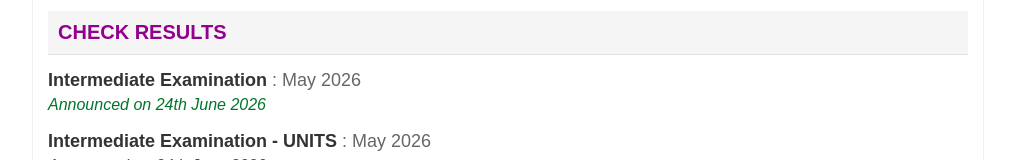
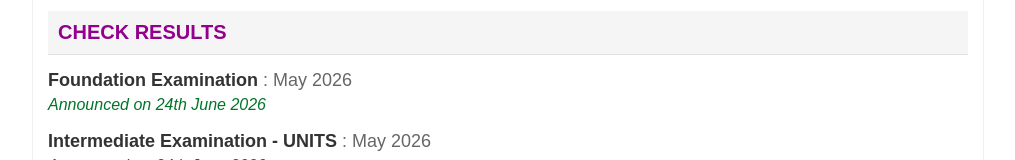
Before and after one commit to ShreyasSondur/caresult, a Next.js app: page /caresult in a window 1280 px wide. Shown: the part 127-287 px from the top of the page, without its empty margins (132-1147 px from the left). Built offline with nearby package versions, Linux system fonts and the light colour scheme.

Commit message:
changed para

```diff
--- a/src/app/caresult/page.tsx
+++ b/src/app/caresult/page.tsx
@@ -19,7 +19,7 @@ export default function HomeResults() {
         <ul className="result-list">
           <li>
             <div className="exam_name">
-              <Link href="/caresult/ipc">Intermediate Examination</Link> : May 2026
+              <Link href="/caresult/ipc">Foundation Examination</Link> : May 2026
             </div>
             <div className="annu_date">Announced on 24th June 2026</div>
           </li>
```
